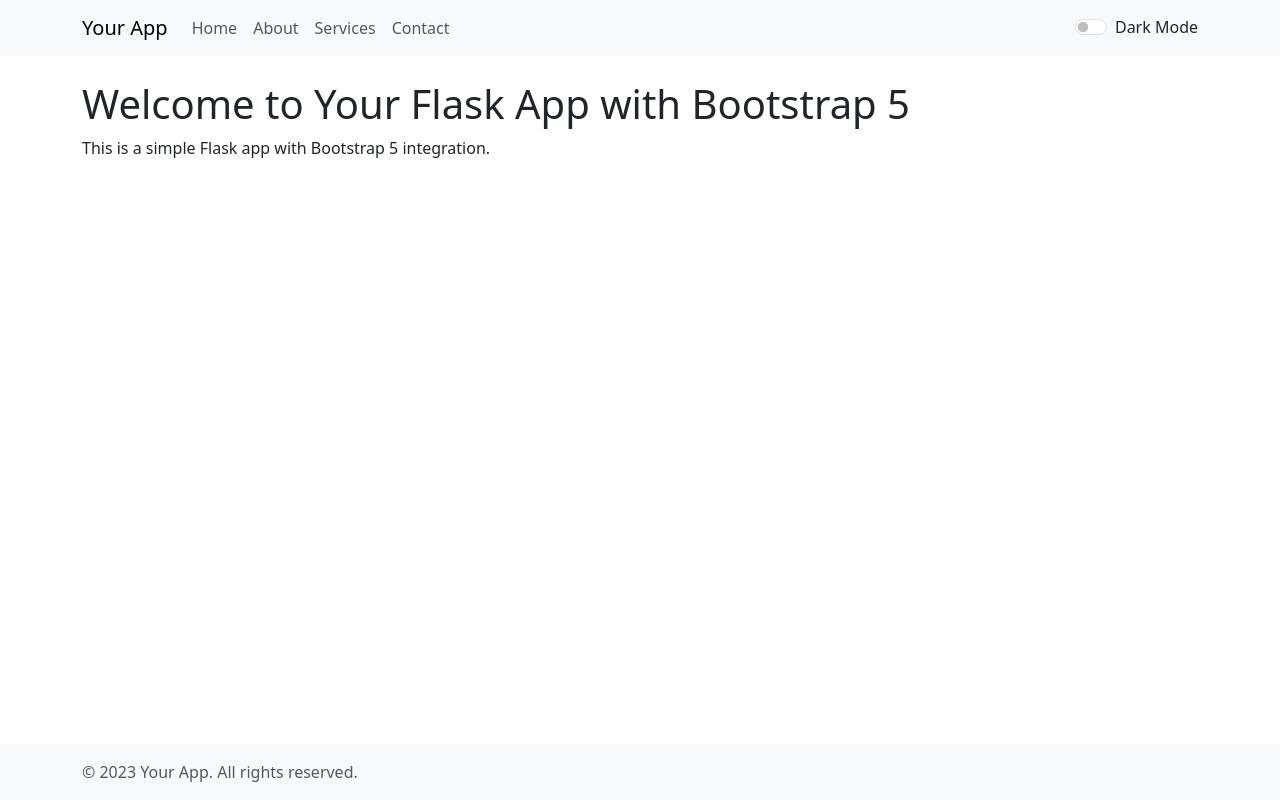
After one commit to tomasmuhr/Warranty-web-5, a Flask app: template templates/base.html in a window 1280 px wide. The commit adds this page. Run offline with Flask 3, Linux system fonts and the light colour scheme; the template is opened without the code that fills it, so the values that code supplies are empty; some libraries are stand-ins or nearby versions.

Commit message:
bootstrap5 setup success

```diff
--- a/app.py
+++ b/app.py
@@ -1,10 +1,13 @@
 from flask import Flask, render_template
+from flask_bootstrap import Bootstrap5
 
 app = Flask(__name__)
+
+bootstrap = Bootstrap5(app)
 
 @app.route('/')
 def index():
     return render_template('index.html')
 
 if __name__ == '__main__':
-    app.run(debug=True)
+    app.run()
--- /dev/null
+++ b/templates/base.html
@@ -0,0 +1,104 @@
+<!DOCTYPE html>
+<html>
+<head>
+    {% block head %}
+        <title>Warranty App</title>
+
+        {% block styles %}
+            <!-- Bootstrap CSS -->
+            {{ bootstrap.load_css() }}
+        {% endblock styles %}
+
+        <style>
+            /* Add custom CSS styles here if needed */
+            .dark-mode {
+                background-color: #333;
+                color: #fff;
+            }
+
+            /* Move the switch to the right side of the navbar */
+            .dark-mode-switch {
+                margin-left: auto;
+            }
+        </style>
+
+        <!-- Bootstrap CSS -->
+        {{ bootstrap.load_css() }}
+
+    {% endblock head %}
+</head>
+
+<body>
+    {% block content %}
+        <!-- Top Navbar -->
+        <nav class="navbar navbar-expand-lg navbar-light bg-light">
+            <div class="container">
+                <a class="navbar-brand" href="#">Your App</a>
+                <button class="navbar-toggler" type="button" data-bs-toggle="collapse" data-bs-target="#navbarNav" aria-controls="navbarNav" aria-expanded="false" aria-label="Toggle navigation">
+                    <span class="navbar-toggler-icon"></span>
+                </button>
+                <div class="collapse navbar-collapse" id="navbarNav">
+                    <ul class="navbar-nav">
+                        <li class="nav-item active">
+                            <a class="nav-link" href="#">Home</a>
+                        </li>
+                        <li class="nav-item">
+                            <a class="nav-link" href="#">About</a>
+                        </li>
+                        <li class="nav-item">
+                            <a class="nav-link" href="#">Services</a>
+                        </li>
+                        <li class="nav-item">
+                            <a class="nav-link" href="#">Contact</a>
+                        </li>
+                    </ul>
+                </div>
+
+                <!-- Dark Mode Switch (moved to the right) -->
+                <div class="form-check form-switch dark-mode-switch">
+                    <input class="form-check-input" type="checkbox" id="darkModeSwitch">
+                    <label class="form-check-label" for="darkModeSwitch">Dark Mode</label>
+                </div>
+            </div>
+        </nav>
+
+        <!-- Bottom Navbar -->
+        <nav class="navbar fixed-bottom navbar-light bg-light">
+            <div class="container">
+                <span class="navbar-text">
+                    &copy; 2023 Your App. All rights reserved.
+                </span>
+            </div>
+        </nav>
+
+        {% block app_content %}
+            <!-- Page Content -->
+            <div class="container mt-4">
+                <h1>Welcome to Your Flask App with Bootstrap 5</h1>
+                <p>This is a simple Flask app with Bootstrap 5 integration.</p>
+            </div>
+        {% endblock app_content %}
+
+    {% endblock content %}
+
+    {% block scripts %}
+        <script>
+            // Dark Mode Switch
+            const darkModeSwitch = document.getElementById('darkModeSwitch');
+            const body = document.body;
+
+            darkModeSwitch.addEventListener('change', () => {
+                if (darkModeSwitch.checked) {
+                    body.classList.add('dark-mode');
+                } else {
+                    body.classList.remove('dark-mode');
+                }
+            });
+        </script>
+
+        <!-- Bootstrap JS -->
+        {{ bootstrap.load_js() }}
+
+    {% endblock scripts %}
+</body>
+</html>
```
Also changed, not shown: templates/index.html (+4 -88 lines).
